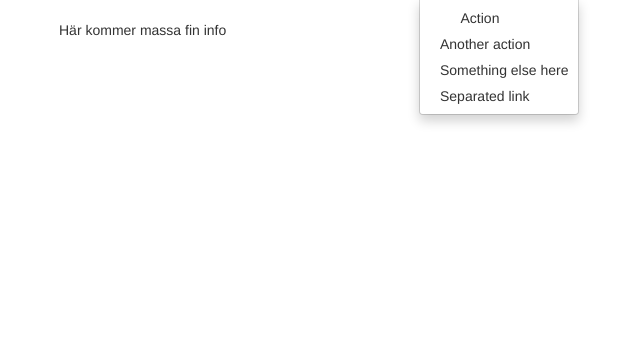
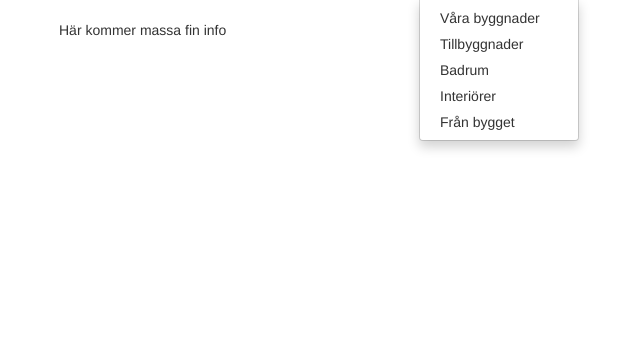
Before and after one commit to msfe/MFCORRIGO, a PHP site: page / in a window 1280 px wide, after a click on "Tidigare Projekt"; the page is wider, and only the part inside the window is pictured. Shown: the part 71-420 px from the top of that part, without its empty margins (133-773 px from the left). Run offline with PHP 8.4, Linux system fonts and the light colour scheme; some libraries are stand-ins or nearby versions.

Commit message:
Fixed test in dropdown-menu

```diff
--- a/index.html
+++ b/index.html
@@ -27,11 +27,11 @@
 						<li><a href="#Tjänster">Tjänster</a></li>
 						<li><a href="#Tidigare Projekt" class="dropdown-toggle" data-toggle="dropdown">Tidigare Projekt<b class="caret"></b></a>
 							<ul class="dropdown-menu" role="menu" data-toggle="dropdown">
-								<li><a href="#">Action</a></li>
-								<li><a href="#">Another action</a></li>
-								<li><a href="#">Something else here</a></li>
-								<li class="divider"></li>
-								<li><a href="#">Separated link</a></li>
+								<li><a href="#" id="dropdownMenu">Våra byggnader</a></li>
+								<li><a href="#" id="dropdownMenu">Tillbyggnader</a></li>
+								<li><a href="#" id="dropdownMenu">Badrum</a></li>
+								<li><a href="#" id="dropdownMenu">Interiörer</a></li>
+								<li><a href="#" id="dropdownMenu">Från bygget</a></li>
 							</ul>
 						</li>
 						<li><a href="#Om Oss">Om oss</a></li>
--- a/maincss.css
+++ b/maincss.css
@@ -37,6 +37,10 @@ header {
 	width: 100%;
 }
 
+#dropdownMenu {
+	text-align: left;
+}
+
 li
 {
 	float:left;
```
